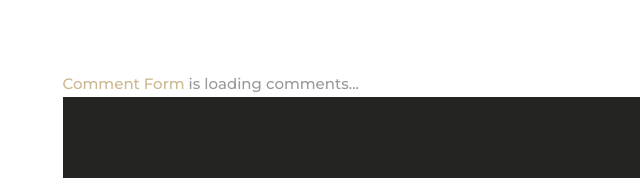
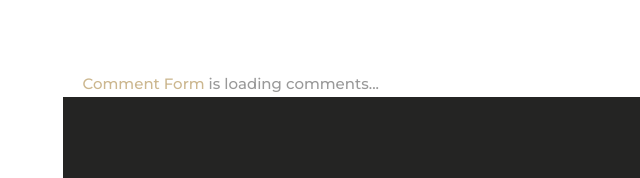
Before and after one commit to 07594321526/yafei, a website: page index.html in a window 1280 px wide. Shown: the part 1028-1206 px from the top of the page, 219-859 px from the left. Drawn offline with Linux system fonts and the light colour scheme; some packages are replaced by stand-ins of ours; no server answers; a script that the page names is missing; files whose address does not match are found by name; a web font is replaced by a local one.

Commit message:
Update index.html

```diff
--- a/index.html
+++ b/index.html
@@ -88,7 +88,7 @@
         </section>
 
         <!-- begin wwww.htmlcommentbox.com -->
- <div id="HCB_comment_box"><a href="http://www.htmlcommentbox.com">Comment Form</a> is loading comments...</div>
+ <div id="HCB_comment_box" style="margin-right: 20px; margin-left: 20px;"><a href="http://www.htmlcommentbox.com">Comment Form</a> is loading comments...</div>
  <link rel="stylesheet" type="text/css" href="https://www.htmlcommentbox.com/static/skins/bootstrap/twitter-bootstrap.css?v=0" />
  <script type="text/javascript" id="hcb"> /*<!--*/ if(!window.hcb_user){hcb_user={};} (function(){var s=document.createElement("script"), l=hcb_user.PAGE || (""+window.location).replace(/'/g,"%27"), h="https://www.htmlcommentbox.com";s.setAttribute("type","text/javascript");s.setAttribute("src", h+"/jread?page="+encodeURIComponent(l).replace("+","%2B")+"&opts=16862&num=10&ts=1554974744491");if (typeof s!="undefined") document.getElementsByTagName("head")[0].appendChild(s);})(); /*-->*/ </script>
 <!-- end www.htmlcommentbox.com -->
```
